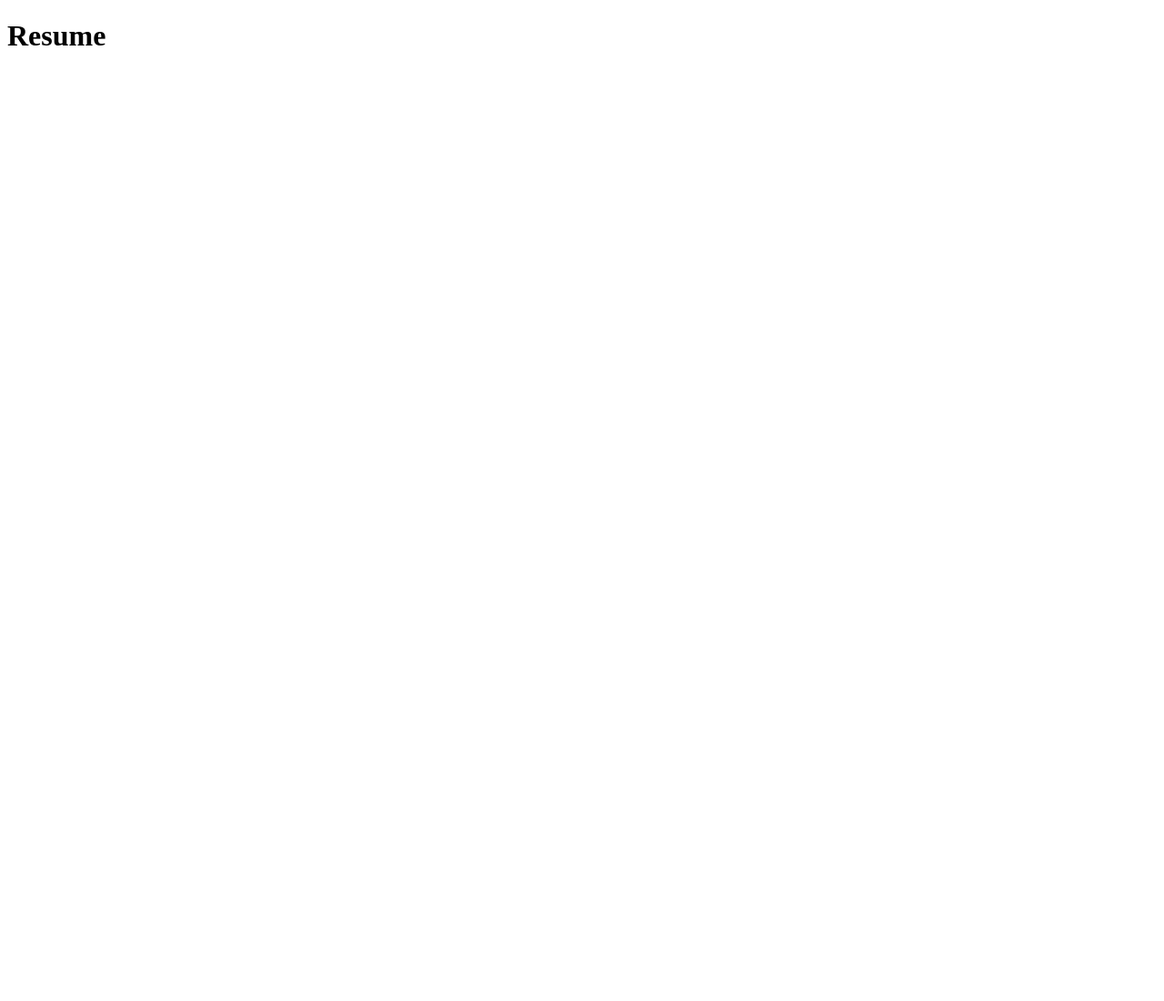
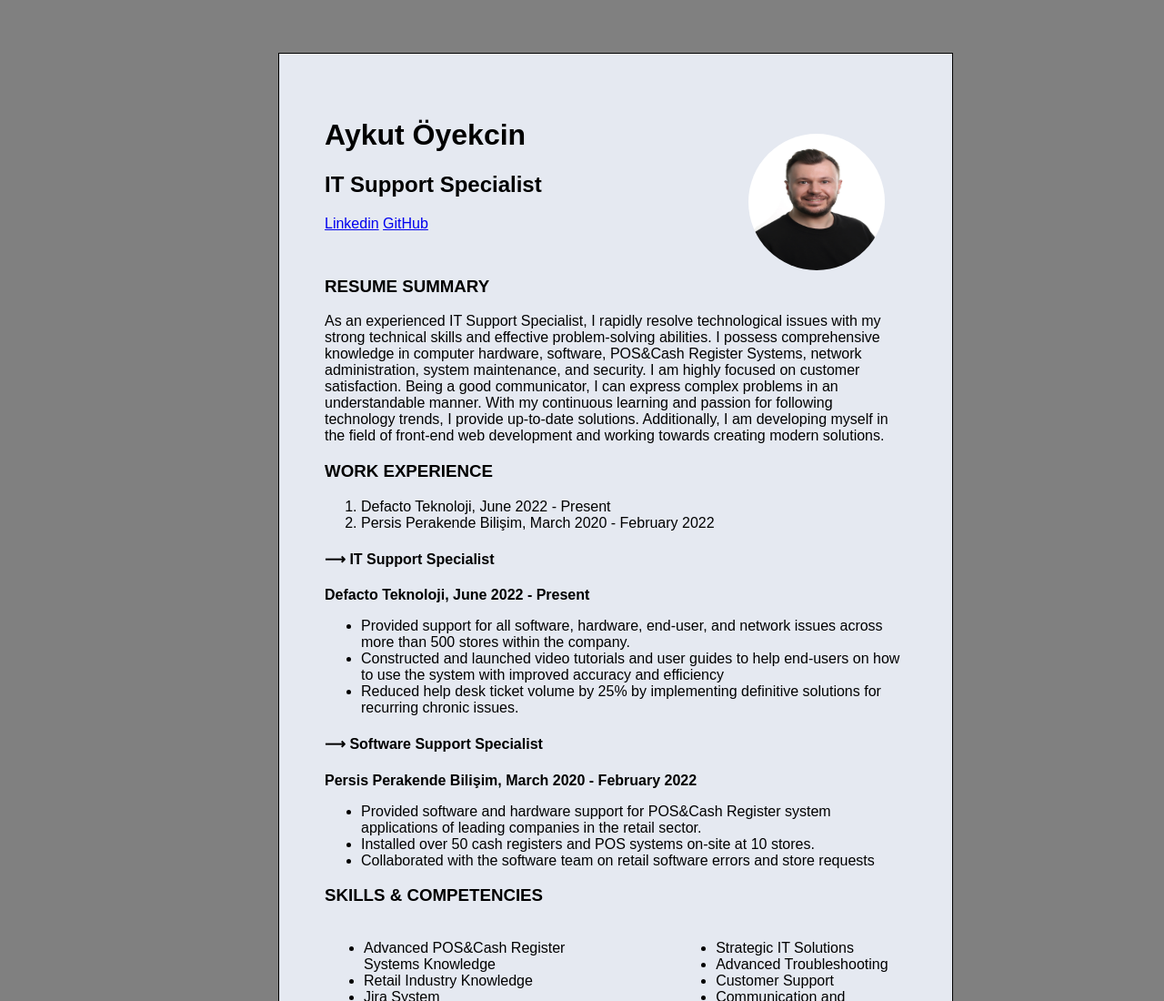
Before and after one commit to aoyekcin/SampleProjects, a plain HTML site: page Project_01/index.html in a window 1280 px wide. Shown: the top 1100 px of the page at 91% size. Before the commit the page ends 800 px from the top, so only its background shows below. Drawn offline with Linux system fonts and the light colour scheme.

Commit message:
index.html page has been modified

```diff
--- a/Project_01/index.html
+++ b/Project_01/index.html
@@ -1,13 +1,164 @@
 <!DOCTYPE html>
 <html lang="en">
-<head>
-    <meta charset="UTF-8">
-    <meta name="viewport" content="width=device-width, initial-scale=1.0">
+  <head>
+    <meta charset="UTF-8" />
+    <meta name="viewport" content="width=device-width, initial-scale=1.0" />
     <title>Sample Resume</title>
-</head>
-<body>
+
+    <style>
+      body {
+        background-color: grey;
+        font-family: Arial, Helvetica, sans-serif;
+      }
+      div {
+        position: absolute; /* or absolute */
+        border: 1px solid;
+        width: 50%;
+        left: 20%;
+        padding: 50px;
+        margin: 50px;
+        background-color: rgb(229, 233, 241);
+      }
+
+      img {
+        position: absolute;
+        right: 10%;
+        height: 150px;
+        width: 150px;
+        top: 5%;
+        border-radius: 50%;
+      }
+
+      #rightColumn {
+        padding-left: 100px;
+      }
+
+      .skills :link {
+        padding: 10px;
+      }
+    </style>
+  </head>
+  <body>
     <!--Sample Resume-->
+    <div>
+      <!--Personal Informations and links-->
+      <header>
+        <h1>Aykut Öyekcin</h1>
+        <h2>IT Support Specialist</h2>
+        <a href="https://www.linkedin.com/in/aykutoyekcin">Linkedin</a>
+        <a href="https://github.com/aoyekcin">GitHub</a>
 
-    <h1>Resume</h1>
-</body>
+        <img src="resumePic.jpg" alt="resumePic" />
+      </header>
+
+      <!--Work experience-->
+      <section style="padding-top: 30px">
+        <h3>RESUME SUMMARY</h3>
+        <p>
+          As an experienced IT Support Specialist, I rapidly resolve
+          technological issues with my strong technical skills and effective
+          problem-solving abilities. I possess comprehensive knowledge in
+          computer hardware, software, POS&Cash Register Systems, network
+          administration, system maintenance, and security. I am highly focused
+          on customer satisfaction. Being a good communicator, I can express
+          complex problems in an understandable manner. With my continuous
+          learning and passion for following technology trends, I provide
+          up-to-date solutions. Additionally, I am developing myself in the
+          field of front-end web development and working towards creating modern
+          solutions.
+        </p>
+
+        <h3>WORK EXPERIENCE</h3>
+        <!--Ordered list-->
+        <ol>
+          <li>Defacto Teknoloji, June 2022 - Present</li>
+          <li>Persis Perakende Bilişim, March 2020 - February 2022</li>
+        </ol>
+
+        <h4>&#10230; IT Support Specialist</h4>
+        <p><b>Defacto Teknoloji, June 2022 - Present</b></p>
+        <!--Unordered list-->
+        <ul>
+          <li>
+            Provided support for all software, hardware, end-user, and network
+            issues across more than 500 stores within the company.
+          </li>
+          <li>
+            Constructed and launched video tutorials and user guides to help
+            end-users on how to use the system with improved accuracy and
+            efficiency
+          </li>
+          <li>
+            Reduced help desk ticket volume by 25% by implementing definitive
+            solutions for recurring chronic issues.
+          </li>
+        </ul>
+
+        <h4>&#10230; Software Support Specialist</h4>
+        <p><b>Persis Perakende Bilişim, March 2020 - February 2022</b></p>
+
+        <ul>
+          <li>
+            Provided software and hardware support for POS&Cash Register system
+            applications of leading companies in the retail sector.
+          </li>
+          <li>
+            Installed over 50 cash registers and POS systems on-site at 10
+            stores.
+          </li>
+          <li>
+            Collaborated with the software team on retail software errors and
+            store requests
+          </li>
+        </ul>
+
+        <h3>SKILLS & COMPETENCIES</h3>
+        <!--Ordered list-->
+        <table>
+          <tr>
+            <td>
+              <ul class="skills">
+                <li>Advanced POS&Cash Register Systems Knowledge</li>
+                <li>Retail Industry Knowledge</li>
+                <li>Jira System</li>
+                <li>Incident handling & resolution</li>
+                <li>Ms Planner</li>
+              </ul>
+            </td>
+            <td id="rightColumn">
+              <ul class="skills">
+                <li>Strategic IT Solutions</li>
+                <li>Advanced Troubleshooting</li>
+                <li>Customer Support</li>
+                <li>Communication and Interpersonal skills</li>
+                <li>Helpdesk Management</li>
+              </ul>
+            </td>
+          </tr>
+        </table>
+        <!--Education Information-->
+        <h3>EDUCATION</h3>
+        <ul style="list-style-type: none; padding-left: 0%">
+          <li>Patika+ , Front End Web Development</li>
+          <li>Yeditepe University, Information System And Technologies</li>
+        </ul>
+      </section>
+      <!--Iframe and links-->
+      <footer style="padding-top: 20px; text-align: center">
+        <a href="https://www.google.com/docs/about/"
+          ><p style="color: red">
+            <b>You can easily edit your CVs on Google Docs</b>
+          </p></a
+        >
+        <p align="center">
+          <iframe
+            src="https://www.google.com/docs/about/"
+            frameborder="0"
+            width="50%"
+            height="400px"
+          ></iframe>
+        </p>
+      </footer>
+    </div>
+  </body>
 </html>
```
Also changed, not shown: Project_01/resumePic.jpg (added).
